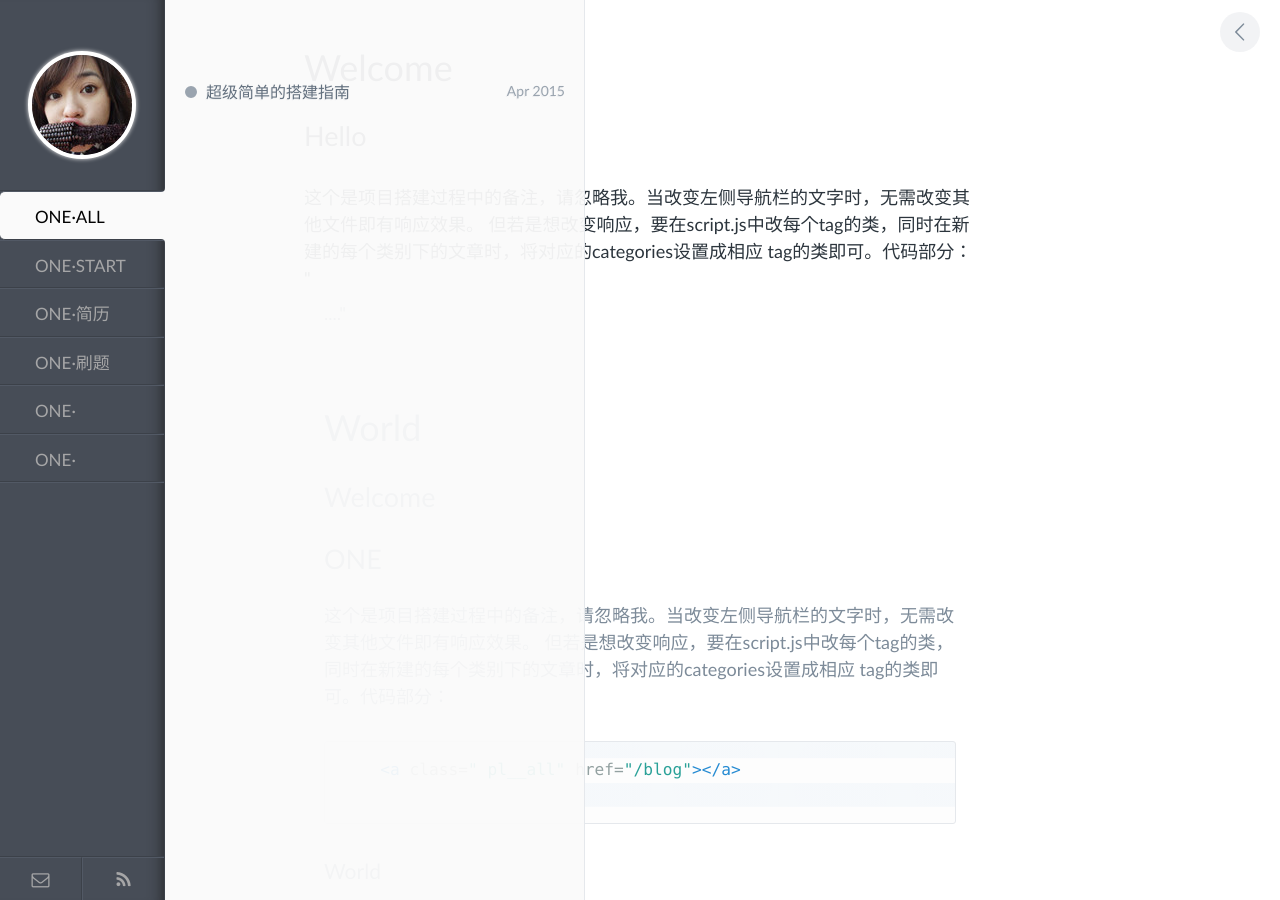
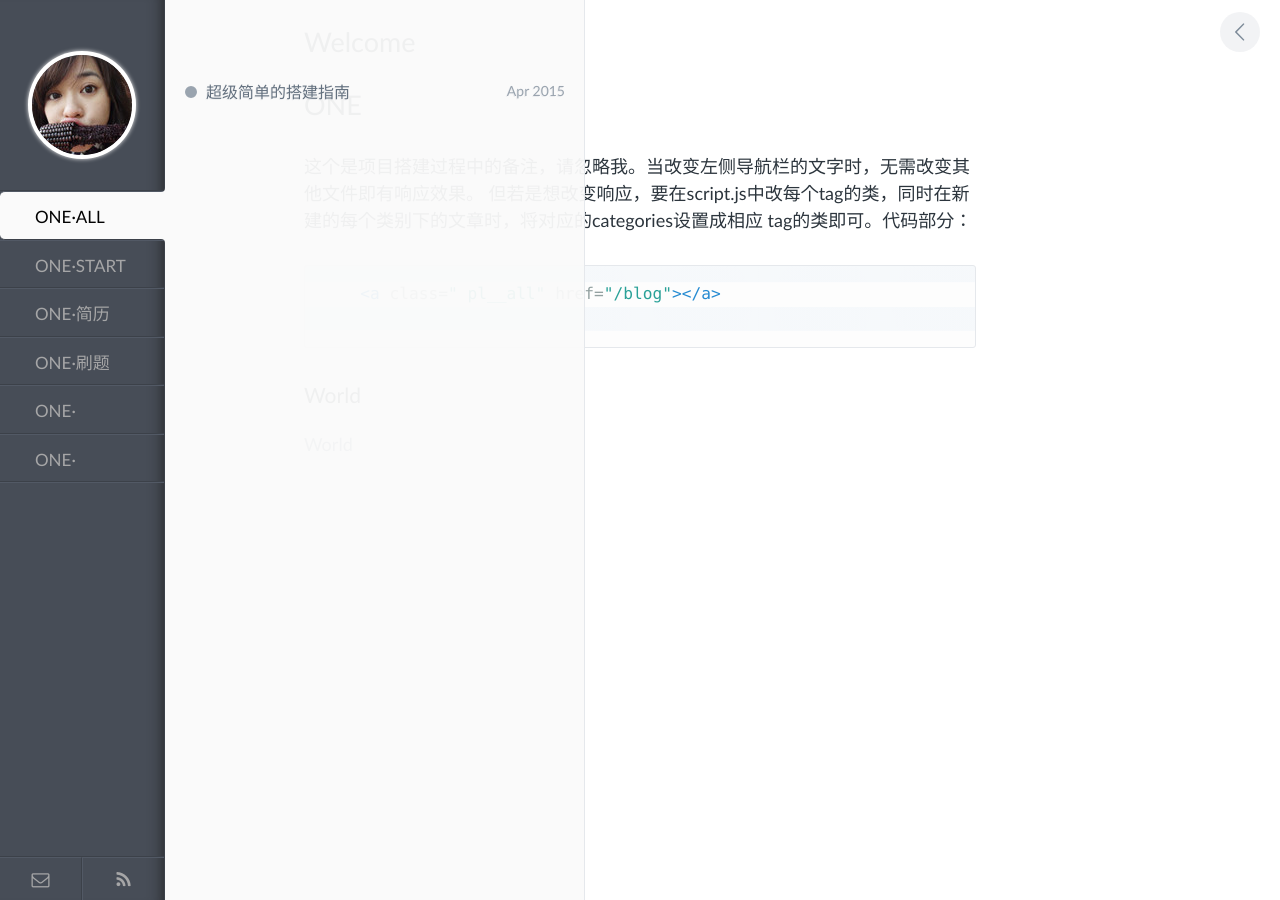
Before and after one commit to weiier/blog, a Jekyll site: the page built from index.html, in a window 1280 px wide. Built offline with Jekyll 4.4.1, drawn with Linux system fonts in a browser that asks for light colours.

```diff
--- a/index.html
+++ b/index.html
@@ -4,13 +4,6 @@ title: ONE
 ---
 
 <article id="post__content">
-  <h1 id="post__title">Welcome</h1>
-  <h2 id="post__title">Hello</h2>
-  <p>这个是项目搭建过程中的备注，请忽略我。当改变左侧导航栏的文字时，无需改变其他文件即有响应效果。
-  但若是想改变响应，要在script.js中改每个tag的类，同时在新建的每个类别下的文章时，将对应的categories设置成相应
-  tag的类即可。代码部分： "<a class="{{ post.categories }} pl__all" href="{{ site.baseurl }}{{ post.url }}">...."</p>
-  <h3 id="post__title">World</h3>
-
   <h1>Welcome</h1>
   <h2>{{ page.title }}</h2>
   <p>这个是项目搭建过程中的备注，请忽略我。当改变左侧导航栏的文字时，无需改变其他文件即有响应效果。
@@ -21,5 +14,5 @@ title: ONE
 	  {% endhighlight%}
 	</p>
   <h3>World</h3>
-  <h3 id="post_title">World</h3>
+  <a>World</a>
 </article> <!-- end #post__content -->
```
